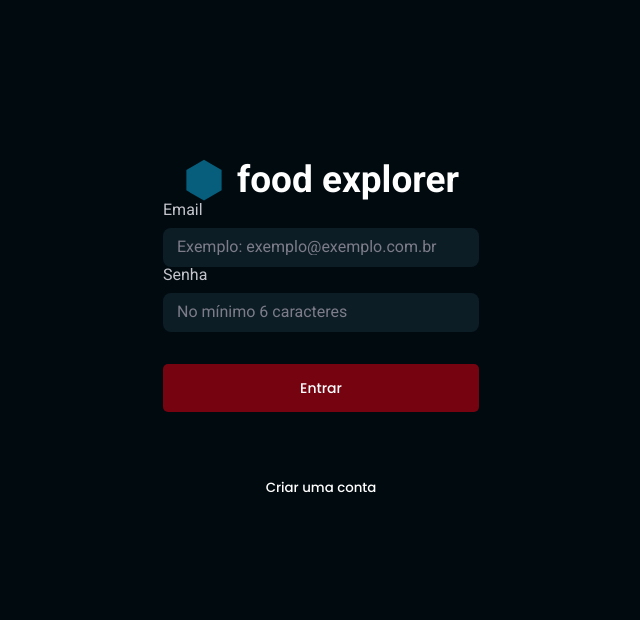
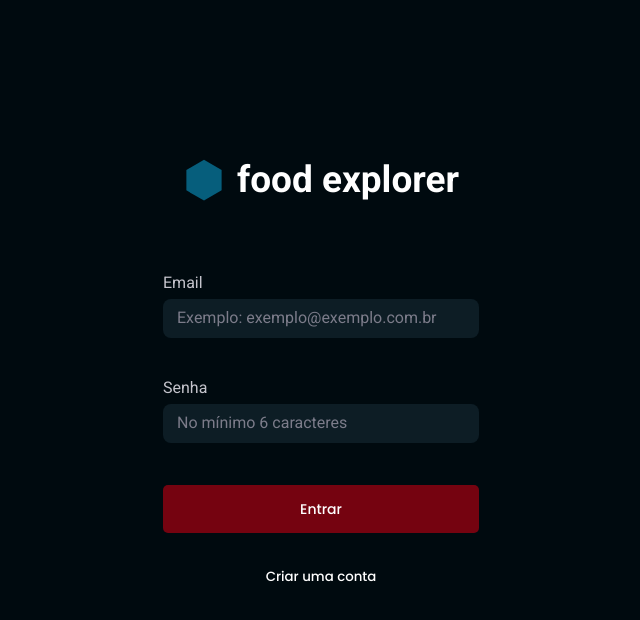
Before and after one commit to rovedabr/FrontEnd_FoodExplorer, a React (Vite) app: page / in a window 1280 px wide. Shown: the top 620 px of the page, without its empty margins (319-959 px from the left). Built offline with nearby package versions, Linux system fonts and the light colour scheme.

Commit message:
Página de SignIn - Mobile ok

```diff
--- a/src/Components/ButtonText/styles.js
+++ b/src/Components/ButtonText/styles.js
@@ -16,4 +16,5 @@ export const Container = styled.button`
   font-weight: 500;
 
   color: ${({theme}) => theme.LIGHT.LIGHT_100};
+
 `;
--- a/src/Components/Input/styles.js
+++ b/src/Components/Input/styles.js
@@ -10,7 +10,7 @@ export const Container = styled.div`
   align-items: center;
   justify-content: center;
 
-  padding: 1.2rem 1.4rem;
+  margin-bottom: 3.2rem;
   gap: 1.4rem;
 
   border-radius: 0.8rem;
@@ -21,6 +21,10 @@ export const Container = styled.div`
 
     background-color: transparent;
     border: none;
+    padding: 1.2rem 1.4rem;
+
+    color: ${({theme})=> theme.LIGHT.LIGHT_500};
+    outline-color: ${({theme}) => theme.COLORS.CAKE_100};
 
     &::placeholder {
       font-size: 1.6rem;
--- a/src/Pages/SignIn/index.jsx
+++ b/src/Pages/SignIn/index.jsx
@@ -8,8 +8,9 @@ export function SignIn() {
   return (
     <Container>
         <Form>
-
-          <Brand/>
+          <div className="brand">
+            <Brand/>
+          </div>
 
           <label>
             <span>Email</span>    {/* Não está ficando com margem abaixo */}
--- a/src/Pages/SignIn/styles.js
+++ b/src/Pages/SignIn/styles.js
@@ -24,7 +24,9 @@ export const Form = styled.div`
     width: 31.6rem;
     margin: 15.8rem auto;
 
-
+    > .brand {
+      margin-bottom: 7.3rem;
+    }
 
     > label span {
       display: block;
@@ -32,7 +34,7 @@ export const Form = styled.div`
 
     }
 
-    > label span{
+    > label {
       font-size: 1.6rem;
       line-height: 1.6rem;
       font-weight: 400;
@@ -43,11 +45,11 @@ export const Form = styled.div`
     }
 
     > input {
-      border: 1px red solid;
+      margin-top: 15rem;
     }
 
     > button {
-      margin: 3.2rem auto 3.2rem auto;
+      margin-bottom: 3.2rem;
     }
 
   }
```
